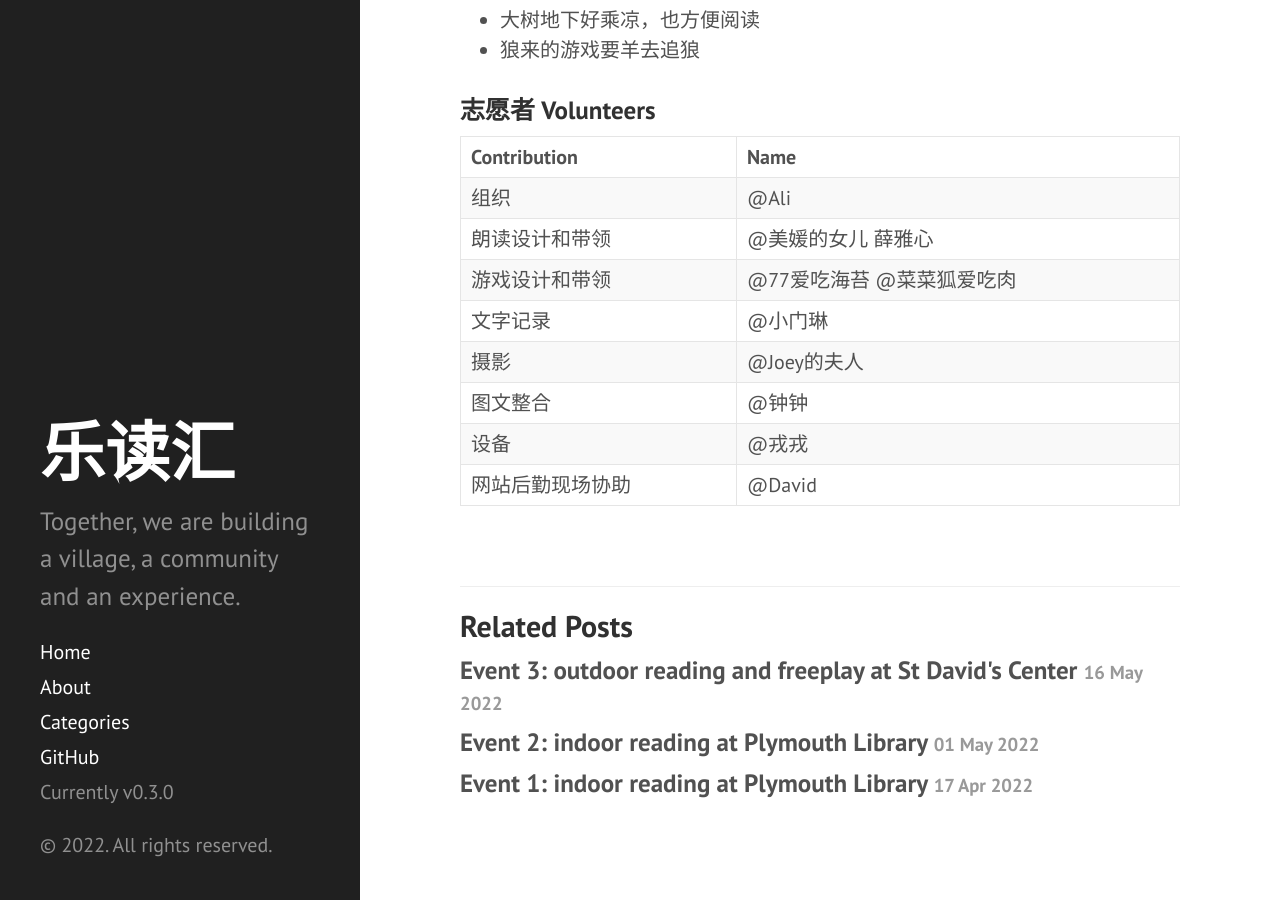
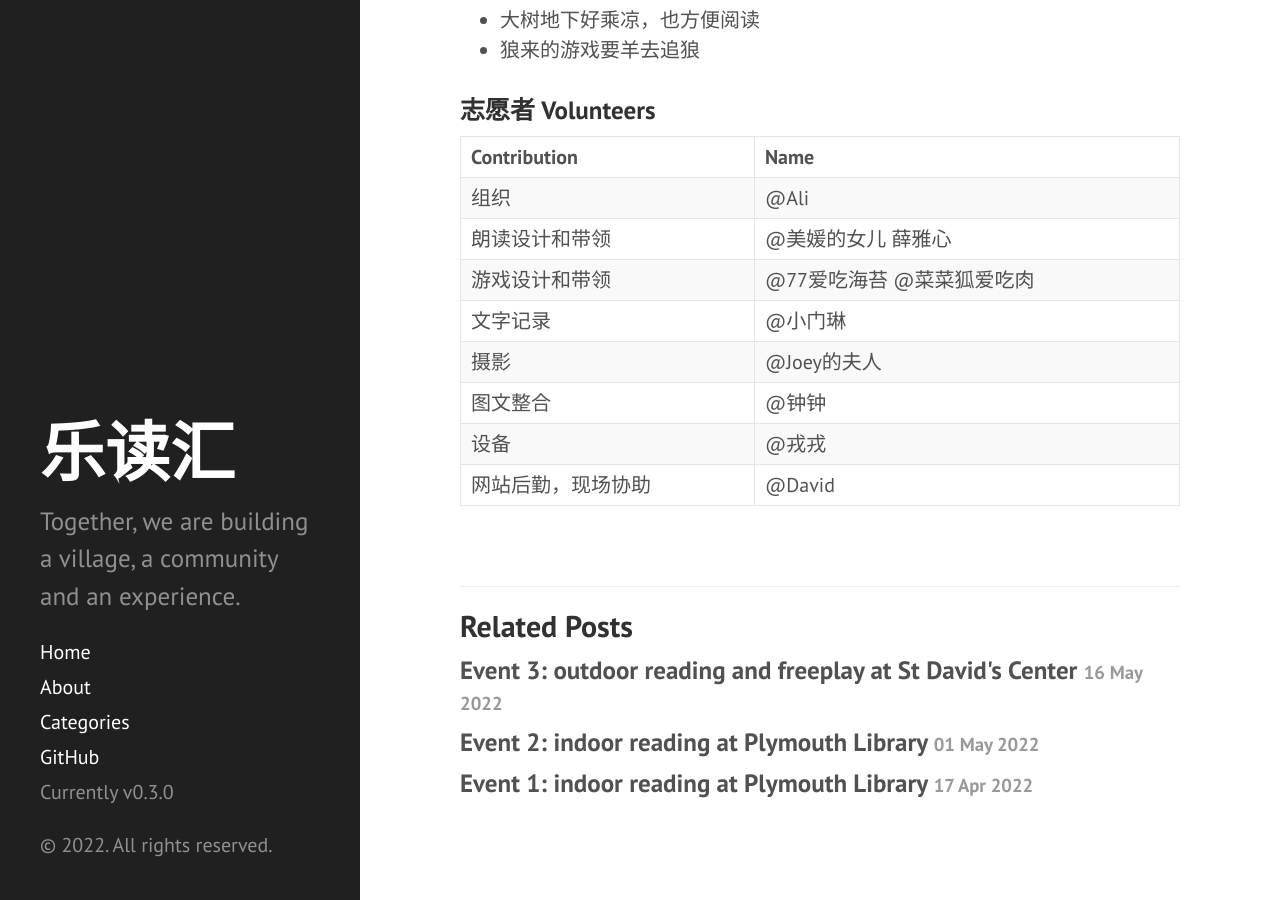
Before and after one commit to leducon/leducon.github.io, a Jekyll site: the page built from _posts/2022-06-12-event4-outdoor-lions-park.md, in a window 1280 px wide and 900 px high, scrolled down 2262 px. Built offline with Jekyll 4.4.1, drawn with Linux system fonts in a browser that asks for light colours; Markdown is read by kramdown in place of the engine named in the settings.

```diff
--- a/_posts/2022-06-12-event4-outdoor-lions-park.md
+++ b/_posts/2022-06-12-event4-outdoor-lions-park.md
@@ -91,4 +91,4 @@ categories: [events, outdoor, picnic, freeplay]
 | 摄影           | @Joey的夫人   |
 | 图文整合       | @钟钟   |
 | 设备         | @戎戎 |
-| 网站后勤现场协助       | @David        |
+| 网站后勤，现场协助       | @David        |
```
